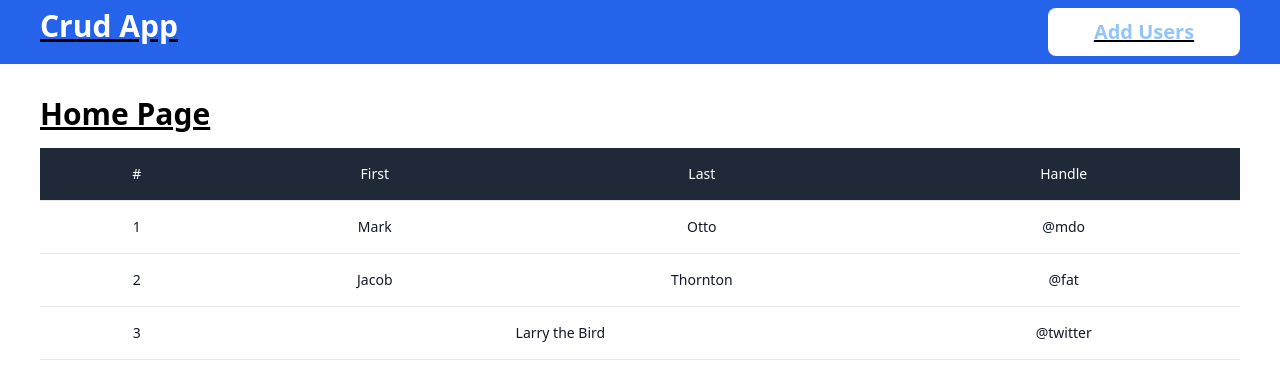
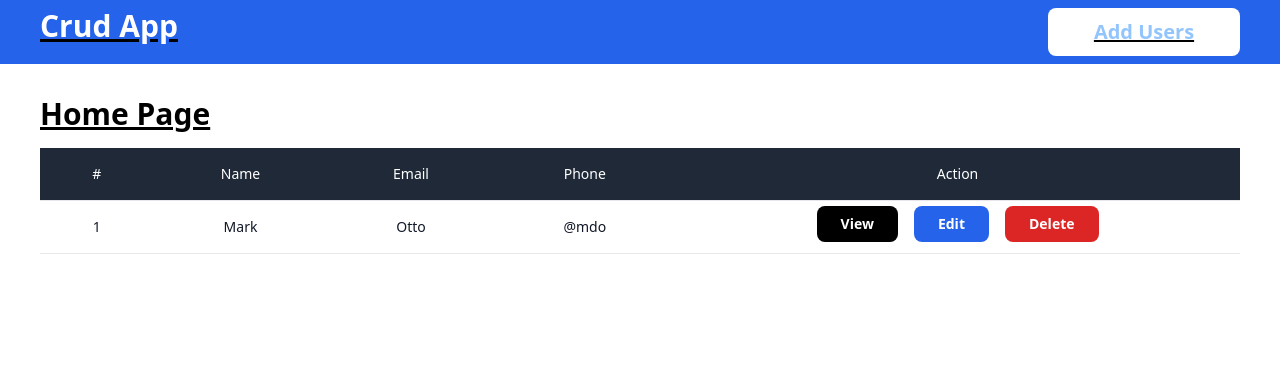
Before and after one commit to Katiechi/crudapp, a React (Create React App) app in the folder crudapp/: page / in a window 1280 px wide. Shown: the top 380 px of the page. Built offline with nearby package versions, Linux system fonts and the light colour scheme.

Commit message:
added buttons to homepage

```diff
--- a/crudapp/src/pages/Home.js
+++ b/crudapp/src/pages/Home.js
@@ -16,14 +16,18 @@ function Home() {
                                             #
                                         </th>
                                         <th scope="col" className="text-sm font-medium text-white px-6 py-4">
-                      First
+                                            Name
                                         </th>
                                         <th scope="col" className="text-sm font-medium text-white px-6 py-4">
-                      Last
+                                            Email
                                         </th>
                                         <th scope="col" className="text-sm font-medium text-white px-6 py-4">
-                      Handle
+                                            Phone
                                         </th>
+                                        <th scope="col" className="text-sm font-medium text-white px-6 py-4">
+                                            Action
+                                        </th>
+
                                     </tr>
                                 </thead>
                                 <tbody>
@@ -38,28 +42,19 @@ function Home() {
                                         <td className="text-sm text-gray-900 font-light px-6 py-4 whitespace-nowrap">
                                             @mdo
                                         </td>
-                  </tr>
-                  <tr className="bg-white border-b">
-                    <td className="px-6 py-4 whitespace-nowrap text-sm font-medium text-gray-900">2</td>
-                    <td className="text-sm text-gray-900 font-light px-6 py-4 whitespace-nowrap">
-                      Jacob
-                    </td>
-                    <td className="text-sm text-gray-900 font-light px-6 py-4 whitespace-nowrap">
-                      Thornton
-                    </td>
-                    <td className="text-sm text-gray-900 font-light px-6 py-4 whitespace-nowrap">
-                      @fat
+                                        <td className="flex justify-center items-center text-sm flex space-x-4 mt-1">
+                                            <button className='px-6 py-2 text-white bg-black rounded-lg'>
+                                                View
+                                            </button>
+                                            <button className='px-6 py-2 text-white bg-blue-600 rounded-lg'>
+                                                Edit
+                                            </button>
+                                            <button className='px-6 py-2 text-white bg-red-600 rounded-lg'>
+                                                Delete
+                                            </button>
                                         </td>
                                     </tr>
-                  <tr className="bg-white border-b">
-                    <td className="px-6 py-4 whitespace-nowrap text-sm font-medium text-gray-900">3</td>
-                    <td colSpan={2} className="text-sm text-gray-900 font-light px-6 py-4 whitespace-nowrap text-center">
-                      Larry the Bird
-                    </td>
-                    <td className="text-sm text-gray-900 font-light px-6 py-4 whitespace-nowrap">
-                      @twitter
-                    </td>
-                  </tr>
+
                                 </tbody>
                             </table>
                         </div>
```
Lines whose indentation alone changed are shown as unchanged.
